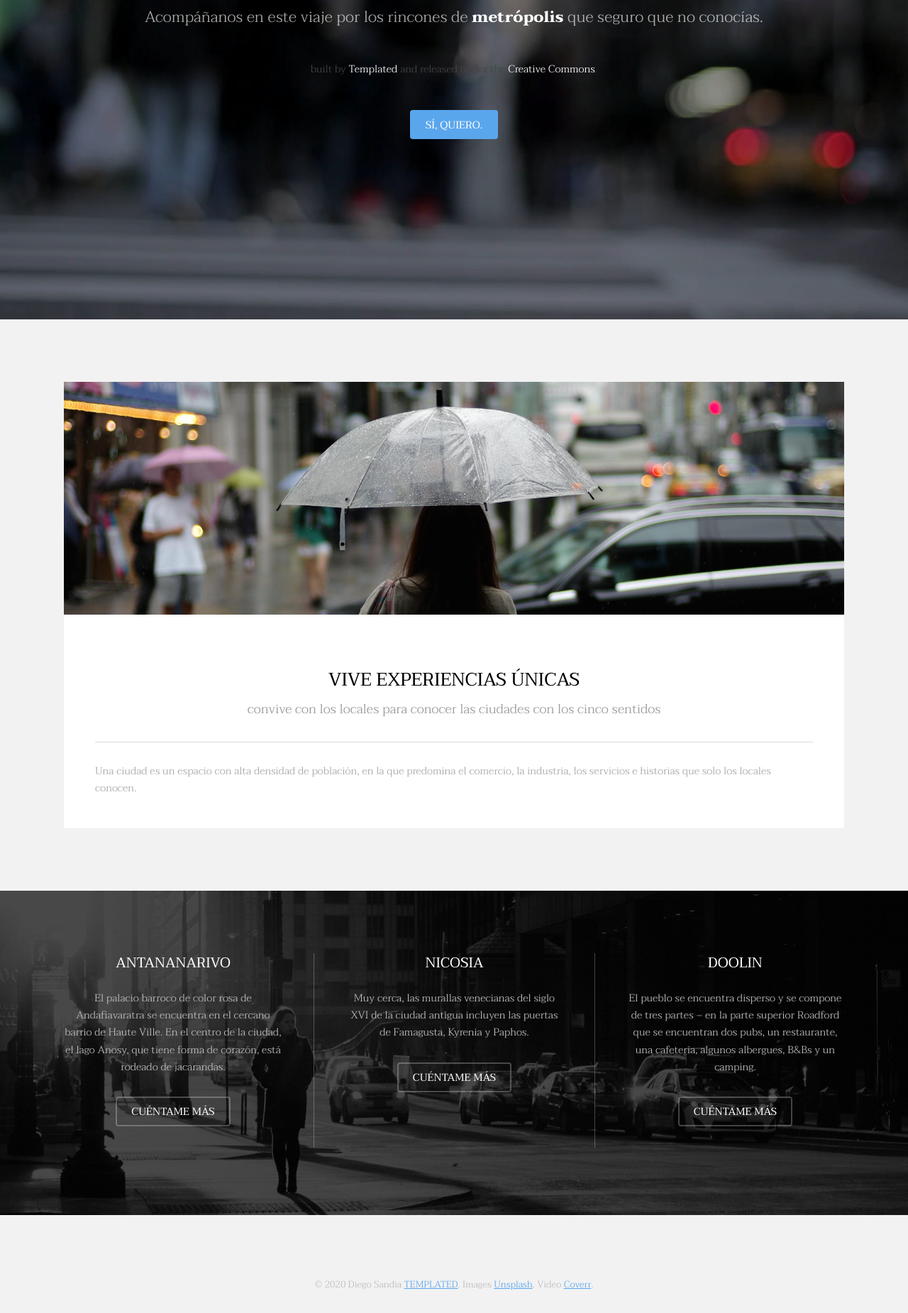
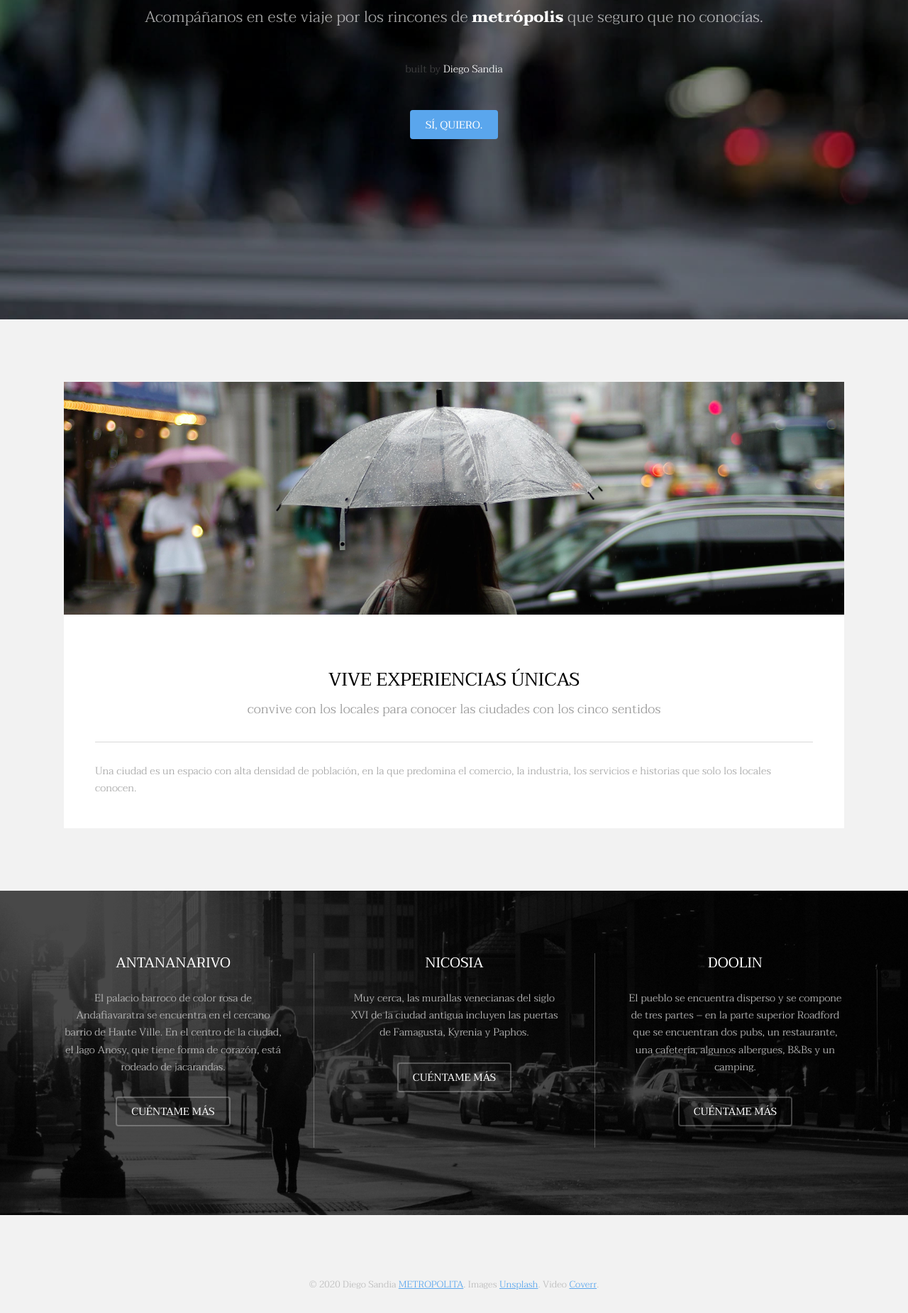
Before and after one commit to dsandia/04_REP_METROPOLITA, a plain HTML site: page index.html in a window 1280 px wide. Shown: the part 350-2200 px from the top of the page at 71% size. Drawn offline with Linux system fonts and the light colour scheme.

Commit message:
correcion

```diff
--- a/index.html
+++ b/index.html
@@ -38,7 +38,7 @@
 				<div class="inner">
 					<h1>Metropolita</h1>
 					<p>Acompáñanos en este viaje por los rincones de <b>metrópolis</b> que seguro que no conocías.</p>
-					built by <a href="https://templated.co/">Templated</a> and released under the <a href="https://templated.co/license">Creative Commons</a>.</p>
+					built by <a href="https://templated.co/">Diego Sandia</a> </p>
 					<a href="#one" class="button special scrolly">Sí, quiero.</a>
 				</div>
 			</section>
@@ -194,7 +194,7 @@
 						</div>
 					</section>
 					<div class="copyright">
-						&copy; 2020 Diego Sandia <a href="https://templated.co/">TEMPLATED</a>. Images <a href="https://unsplash.com/">Unsplash</a>. Video <a href="http://coverr.co/">Coverr</a>.
+						&copy; 2020 Diego Sandia <a href="https://templated.co/">METROPOLITA</a>. Images <a href="https://unsplash.com/">Unsplash</a>. Video <a href="http://coverr.co/">Coverr</a>.
 					</div>
 				</div>
 			</footer>
```
